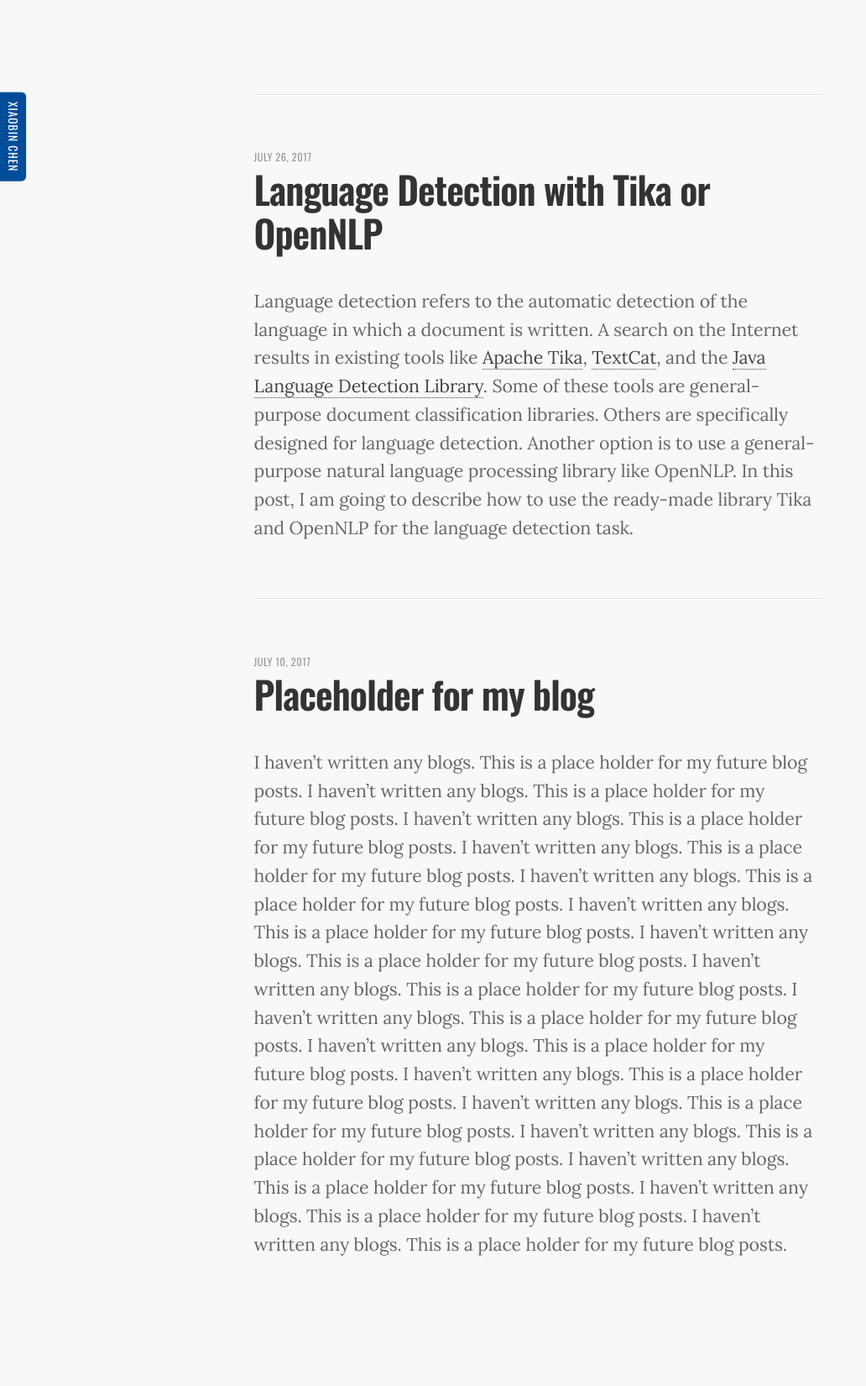
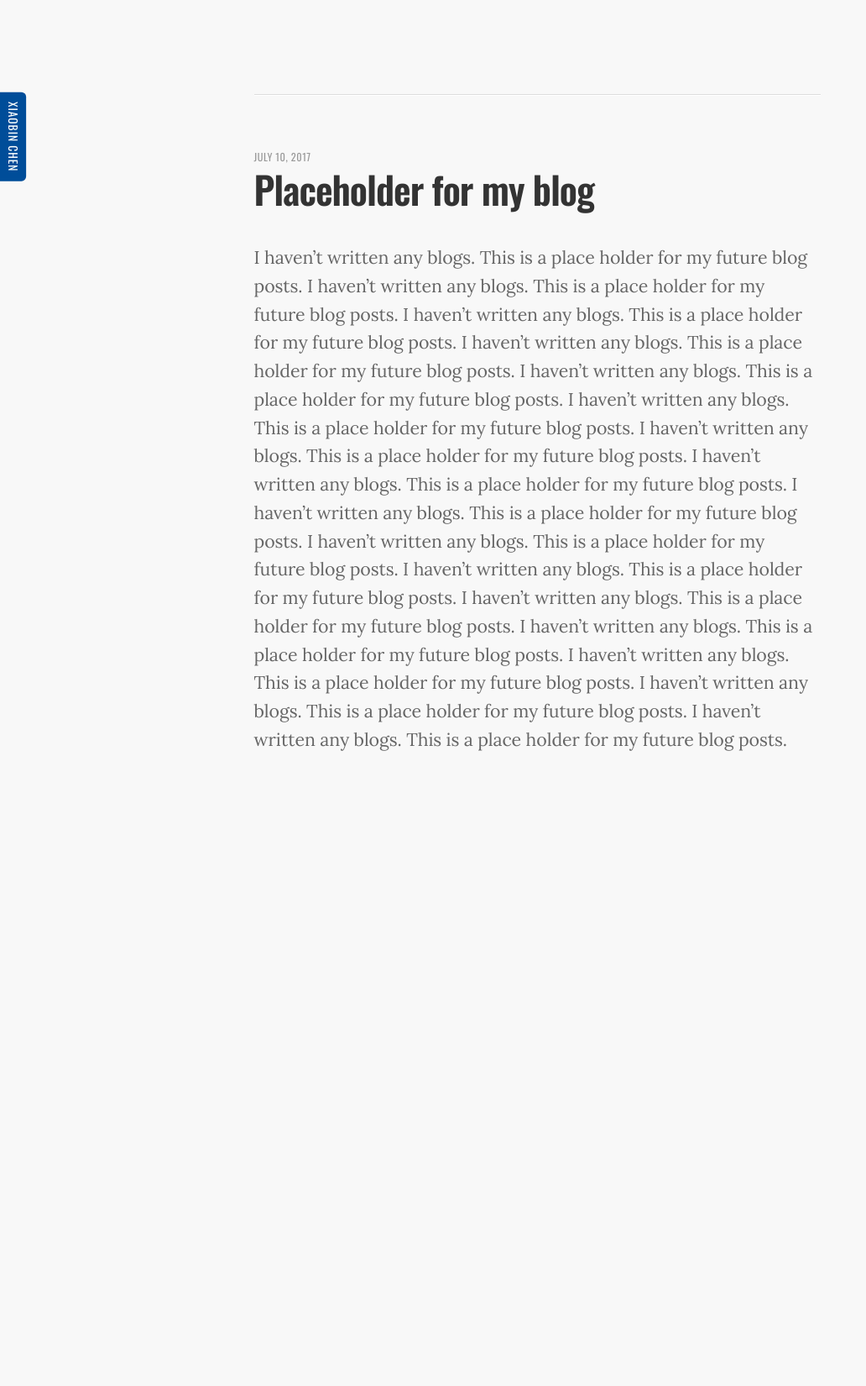
Before and after one commit to chxiaobin/chxiaobin.github.io, a Jekyll site: the page built from pages/blogs.html, in a window 1280 px wide. Shown: the whole page at 84% size, without its empty margins (0-1032 px from the left). Built offline with Jekyll 4.4.1, drawn with Linux system fonts in a browser that asks for light colours; after the commit the page ends 1050 px from its top, so only the background shows below that.

Commit message:
updated frequency paper details

```diff
--- a/_posts/2017-07-26-language-detection-with-OpenNLP.md
+++ /dev/null
@@ -1,18 +0,0 @@
----
-layout: post
-title:  "Language Detection with Tika or OpenNLP"
-date:   July 26, 2017
-categories: OpenNLP
----
-
-Language detection refers to the automatic detection of the language in which a
-document is written. A search on the Internet results in existing tools like
-[Apache Tika](https://tika.apache.org),
-[TextCat](http://textcat.sourceforge.net/), and the [Java Language Detection
-Library](http://textcat.sourceforge.net/). Some of these tools are
-general-purpose document classification libraries. Others are specifically
-designed for language detection. Another option is to use a general-purpose natural language processing library like OpenNLP. In this post, I am going to describe how to use the ready-made library Tika and OpenNLP for the language detection task.
-
-## Tika
-
-## OpenNLP
--- a/pages/pub_details/Chen_Meurers_17Frequency.html
+++ b/pages/pub_details/Chen_Meurers_18Frequency.html
@@ -13,7 +13,7 @@ permalink: /Chen_Meurers_17Frequency/
 	 <div class="post-content">
 
 		<p>
-			Chen, X. B., & Meurers, D. (2017).
+			Chen, X. B., & Meurers, D. (2018).
 		</p>
 
 		<p> Assessment of text readability is important for assigning texts at
--- a/pages/publications.html
+++ b/pages/publications.html
@@ -11,12 +11,12 @@ title: Publications of Xiaobin Chen
 
 	 <div class="post-content">
 		<p>
-			<strong>Chen, X. B.</strong>, & Meurers, D. (2017).
+			<strong>Chen, X. B.</strong>, & Meurers, D. (2018).
 
-			<a href="{{"/Chen_Meurers_17Frequency/" | relative_url}}">Word
+			<a href="{{"/Chen_Meurers_18Frequency/" | relative_url}}">Word
 				 frequency and readability: Predicting the text-level readability
 				 with a lexical-level attribute.</a> <em>Journal of Research in
-			Reading.</em> Advance online publication. <a
+				 Reading.</em> <em>41</em> (3), 486-510. <a
 			href="//doi.org/10.1111/1467-9817.12121">
 			http://onlinelibrary.wiley.com/doi/10.1111/1467-9817.12121/full</a>
 		</p>
```
Also changed, not shown: other parts of pages/pub_details/Chen_Meurers_18Frequency.html (+2 -2 lines), assests/bib/Chen.Meurers-18Frequency.bib (renamed from assests/bib/Chen.Meurers-17Frequency.bib, +5 -2 lines).
